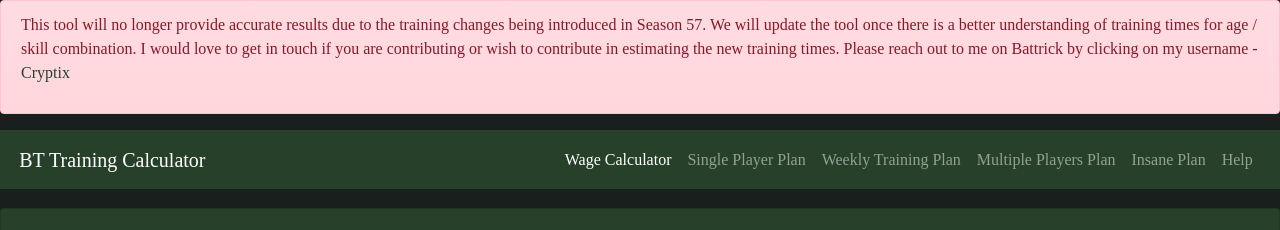
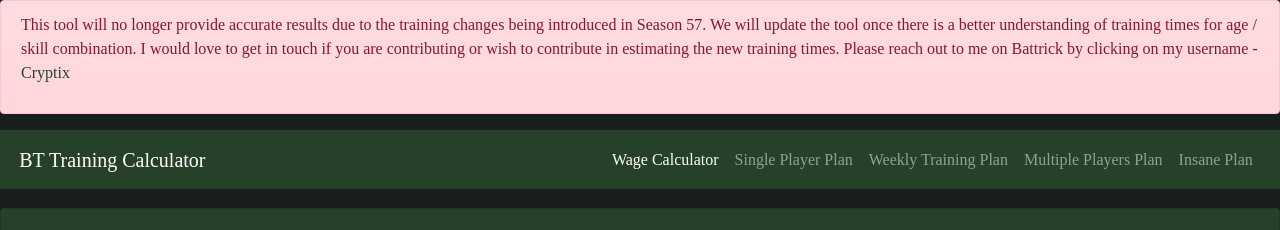
Before and after one commit to naufalaar/training-calc, a Vue app: page / in a window 1280 px wide. Shown: the top 230 px of the page. Built offline with nearby package versions, Linux system fonts and the light colour scheme; a web font is replaced by a local one.

Commit message:
Season 57 Revision 2

```diff
--- a/src/components/Header.vue
+++ b/src/components/Header.vue
@@ -29,9 +29,6 @@
           <b-nav-item to="/insane" exact exact-active-class="active"
             >Insane Plan</b-nav-item
           >
-          <b-nav-item to="/help" exact exact-active-class="active"
-            >Help</b-nav-item
-          >
         </b-navbar-nav>
       </b-collapse>
     </b-navbar>
```
